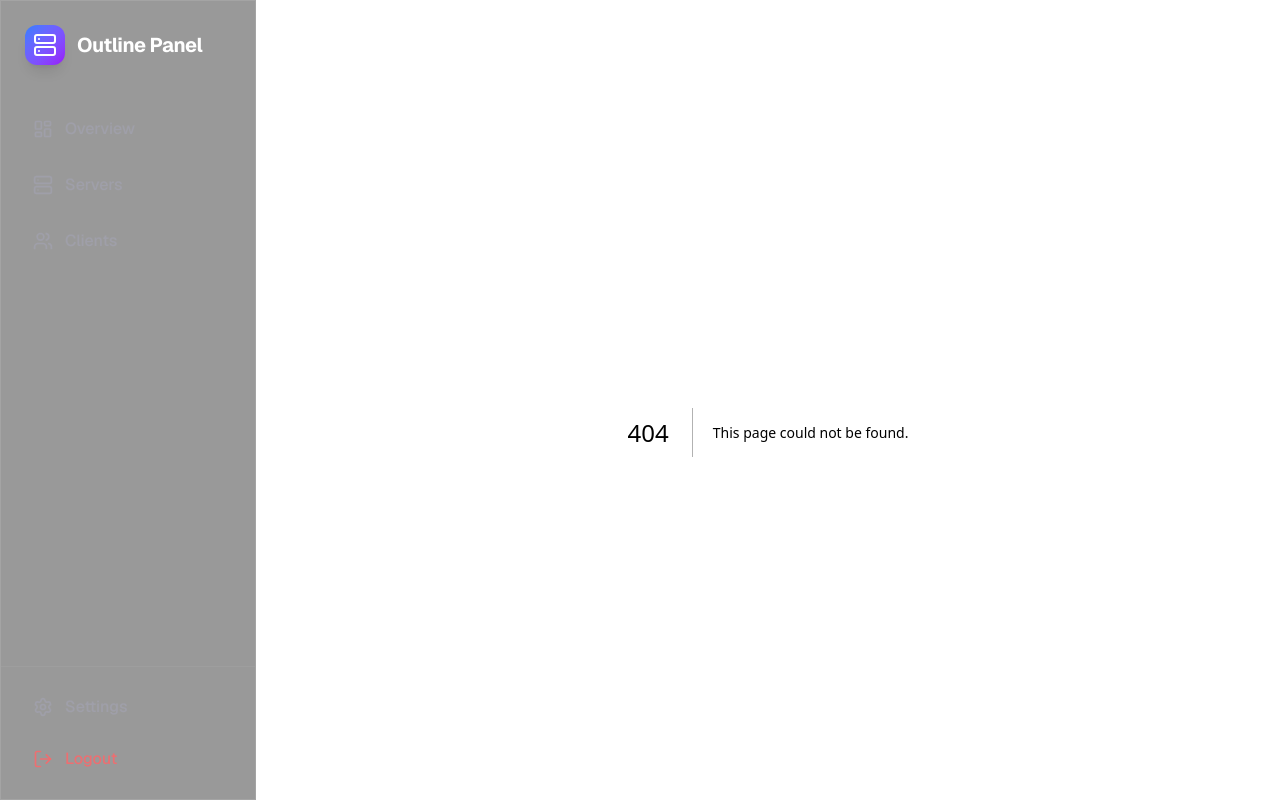
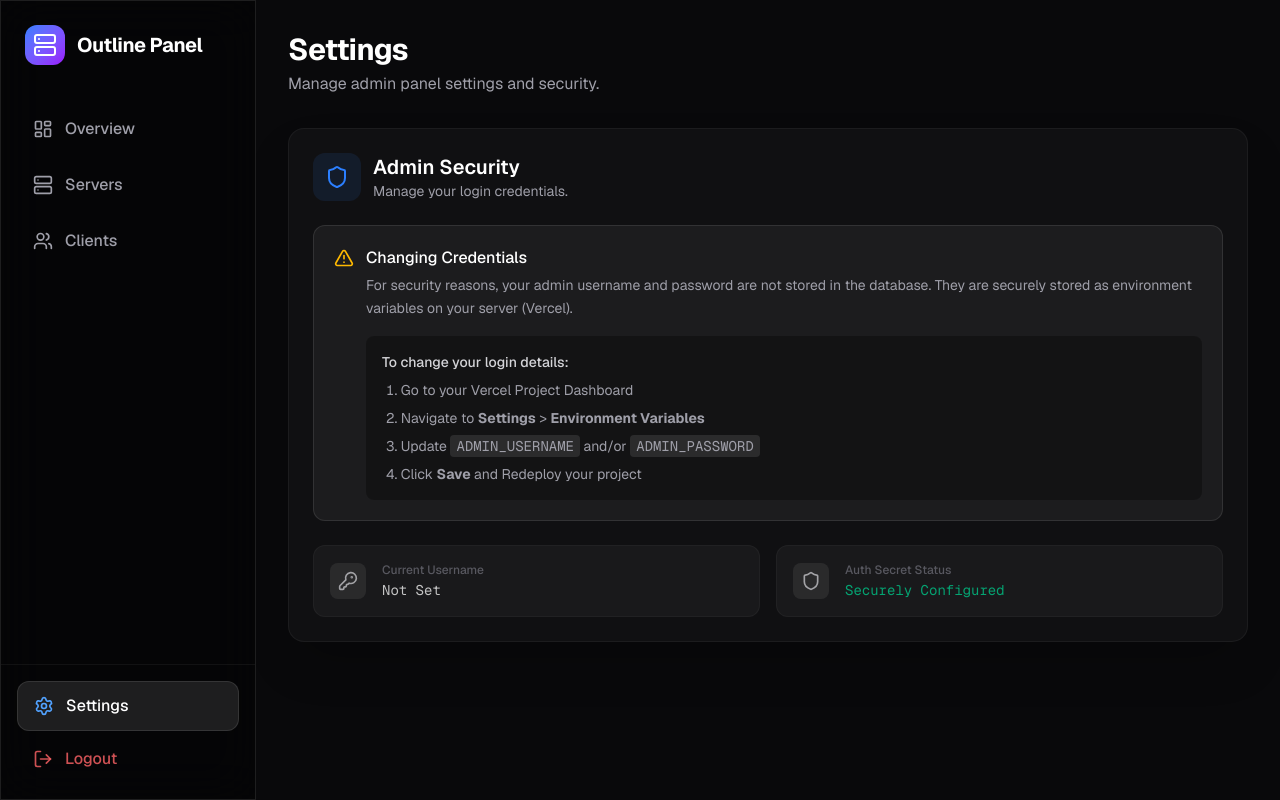
Before and after one commit to uzinlay85/zinsubscriptionwebui-on-vps, a Next.js app: page /settings in a window 1280 px wide. Before the commit this address had no page. Built offline with nearby package versions, Linux system fonts and the light colour scheme; no server answers.

Commit message:
Fix settings button and add settings page

```diff
--- /dev/null
+++ b/src/app/settings/page.tsx
@@ -0,0 +1,77 @@
+import { KeyRound, Shield, AlertTriangle } from "lucide-react";
+
+export const revalidate = 0;
+
+export default function SettingsPage() {
+  return (
+    <div className="space-y-6 animate-in">
+      <div>
+        <h1 className="text-3xl font-bold tracking-tight text-white">Settings</h1>
+        <p className="text-zinc-400 mt-1">Manage admin panel settings and security.</p>
+      </div>
+
+      <div className="grid gap-6 mt-8">
+        <div className="glass-card p-6">
+          <div className="flex items-center gap-3 mb-6">
+            <div className="p-3 bg-blue-500/10 text-blue-500 rounded-xl">
+              <Shield size={24} />
+            </div>
+            <div>
+              <h2 className="text-xl font-semibold text-white">Admin Security</h2>
+              <p className="text-sm text-zinc-400">Manage your login credentials.</p>
+            </div>
+          </div>
+
+          <div className="bg-white/5 border border-white/10 rounded-xl p-5 mb-6">
+            <div className="flex items-start gap-3">
+              <AlertTriangle className="text-amber-400 shrink-0 mt-0.5" size={20} />
+              <div>
+                <h3 className="font-medium text-white mb-1">Changing Credentials</h3>
+                <p className="text-sm text-zinc-400 leading-relaxed mb-4">
+                  For security reasons, your admin username and password are not stored in the database.
+                  They are securely stored as environment variables on your server (Vercel).
+                </p>
+                <div className="bg-black/30 p-4 rounded-lg">
+                  <p className="text-sm text-zinc-300 font-medium mb-2">To change your login details:</p>
+                  <ol className="list-decimal list-inside text-sm text-zinc-400 space-y-2 ml-1">
+                    <li>Go to your Vercel Project Dashboard</li>
+                    <li>Navigate to <strong>Settings</strong> &gt; <strong>Environment Variables</strong></li>
+                    <li>Update <code className="bg-white/10 px-1.5 py-0.5 rounded">ADMIN_USERNAME</code> and/or <code className="bg-white/10 px-1.5 py-0.5 rounded">ADMIN_PASSWORD</code></li>
+                    <li>Click <strong>Save</strong> and Redeploy your project</li>
+                  </ol>
+                </div>
+              </div>
+            </div>
+          </div>
+
+          <div className="grid grid-cols-1 sm:grid-cols-2 gap-4">
+            <div className="bg-white/5 p-4 rounded-xl border border-white/5 flex items-center gap-4 opacity-75">
+              <div className="p-2 bg-white/10 rounded-lg">
+                <KeyRound size={20} className="text-zinc-300" />
+              </div>
+              <div>
+                <p className="text-xs text-zinc-500 font-medium mb-0.5">Current Username</p>
+                <p className="text-sm text-white font-mono">
+                  {process.env.ADMIN_USERNAME || "Not Set"}
+                </p>
+              </div>
+            </div>
+
+            <div className="bg-white/5 p-4 rounded-xl border border-white/5 flex items-center gap-4 opacity-75">
+              <div className="p-2 bg-white/10 rounded-lg">
+                <Shield size={20} className="text-zinc-300" />
+              </div>
+              <div>
+                <p className="text-xs text-zinc-500 font-medium mb-0.5">Auth Secret Status</p>
+                <p className="text-sm text-emerald-400 font-mono">
+                  {process.env.AUTH_SECRET ? "Securely Configured" : "Missing"}
+                </p>
+              </div>
+            </div>
+          </div>
+
+        </div>
+      </div>
+    </div>
+  );
+}
--- a/src/components/Sidebar.tsx
+++ b/src/components/Sidebar.tsx
@@ -60,10 +60,10 @@ export function Sidebar() {
       </div>
 
       <div className="p-4 border-t border-white/5 space-y-1">
-        <button className="flex w-full items-center gap-3 px-4 py-3 text-zinc-400 hover:text-white hover:bg-white/5 rounded-xl transition-all duration-200 group">
-          <Settings size={20} className="group-hover:text-zinc-300" />
+        <Link href="/settings" className={`flex w-full items-center gap-3 px-4 py-3 rounded-xl transition-all duration-200 group ${pathname === '/settings' ? 'bg-white/10 text-white border border-white/10 shadow-sm' : 'text-zinc-400 hover:text-white hover:bg-white/5'}`}>
+          <Settings size={20} className={pathname === '/settings' ? 'text-blue-400' : 'group-hover:text-zinc-300'} />
           <span className="font-medium">Settings</span>
-        </button>
+        </Link>
         <button
           onClick={handleLogout}
           className="flex w-full items-center gap-3 px-4 py-3 text-red-400/80 hover:text-red-400 hover:bg-red-500/10 rounded-xl transition-all duration-200 group"
```
